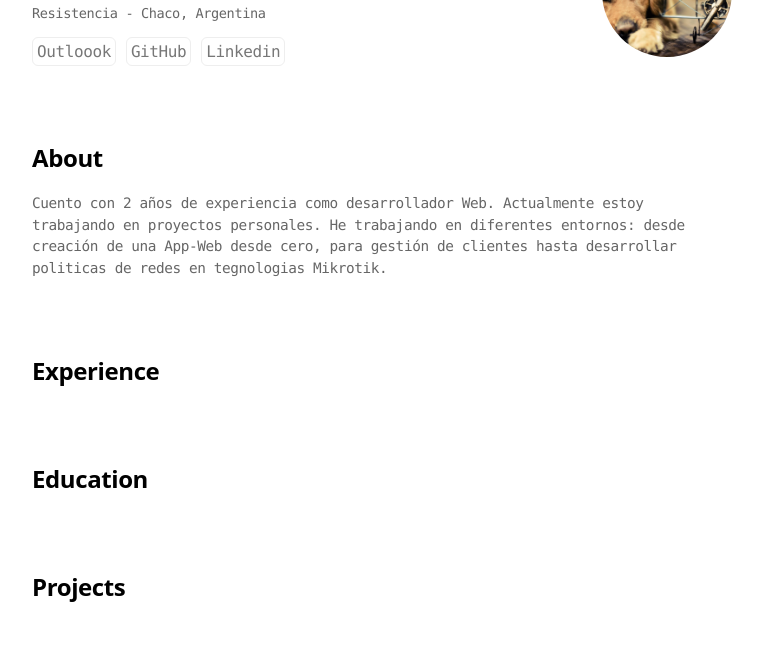
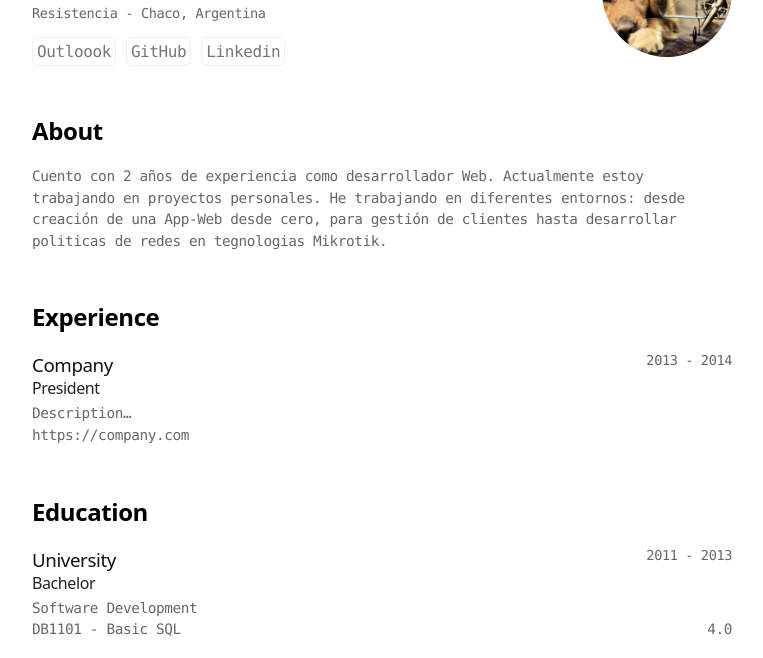
Before and after one commit to Makofig/porfolio, a plain HTML site: page index.html in a window 1280 px wide. Shown: the part 142-800 px from the top of the page, without its empty margins (258-1021 px from the left). Drawn offline with nearby package versions, Linux system fonts and the light colour scheme.

Commit message:
Terminando la sección de experience y education

```diff
--- a/index.html
+++ b/index.html
@@ -53,7 +53,7 @@
         }
         main section{
             max-width: 700px;
-            margin: 0 auto 75px;
+            margin: 0 auto 48px;
         }
         /* Estilando la cabecera del CV */
         main .container{
@@ -110,7 +110,38 @@
             border: 1px solid #ddd;
         }
         /* Fin de la Cabecera */
-        /* Estilando el About */
+        /* Estilando Experience */
+        main section ul{
+            display: flex;
+            flex-direction: column;
+            gap: 32px;
+        }
+        main section ul h3{
+            font-weight: 500;
+            color: #111;
+        }
+        main section ul h4{
+            color: #222;
+            font-weight: 400;
+        }
+        main section ul article header{
+            display: flex;
+            justify-content: space-between;
+            align-items: flex-start;
+            margin-bottom: 4px;
+        }
+        main section article header time{
+            color: #666;
+            font-size: 0.85rem;
+        }
+        /* Fin del estilado, section experience */
+        /* Estilando sección de educación */
+        main section article footer div{
+            display: flex;
+            justify-content: space-between;
+            align-items: flex-start;
+            margin-bottom: 4px;
+        }
     </style>
     <script>
         /*function fetchJSONData() {
@@ -134,6 +165,9 @@
                 const {name, label, location, email, image, profiles, summary} = cv.basics;
                 const {city, region } = location;
                 const {network, url} = profiles;
+                const {work} = cv;
+                const {education} = cv;
+
                 document.getElementById('name').textContent = name;
                 document.getElementById('label').textContent = label;
                 document.getElementById('location').textContent =  city + ', ' + region;
@@ -144,12 +178,10 @@
                 document.getElementById('image').alt = "Abatar";
                 document.getElementById('insert-about').textContent = summary;
 
-
+                /* Mostramos los elementos en el footer de la información */
                 const footer = document.querySelector('footer');
 
                 profiles.forEach(element => {
-                    console.log(element.network);
-                    console.log(element.url);
                     const iconos = document.createElement('a');
                     iconos.href = element.url;
                     iconos.target = "_blank";
@@ -158,6 +190,64 @@
                     footer.appendChild(iconos);
                 });
 
+                /* Mostramos los elementos en la experiencia */
+                const listWork = document.querySelector('#list-work');
+
+                work.forEach(element =>{
+                    const elemWork = document.createElement('li');
+                    const startYear = new Date(element.startDate).getFullYear();
+                    const endYear = element.endDate != null ? new Date(element.endDate).getFullYear() : "Actual";
+                    const years = `${startYear} - ${endYear}`;
+
+                    const mostElemet = `
+                        <article>
+                            <header>
+                                <div>
+                                    <h3>${element.name}</h3>
+                                    <h4>${element.position}</h4>
+                                </div>
+                                <time>${years}</time>
+                            </header>
+                            <footer>
+                                <p>${element.summary}</p>
+                                <p>${element.url}</p>
+                            </footer>
+                        </article>
+                    `;
+                    elemWork.innerHTML = mostElemet;
+                    listWork.appendChild(elemWork);
+                })
+
+                /* Mostramos los elementos en la Educación  */
+                const listEducation = document.querySelector('#list-education');
+
+                education.forEach(element =>{
+                    const elemEducation = document.createElement('li');
+                    const startYear = new Date(element.startDate).getFullYear();
+                    const endYear = element.endDate != null ? new Date(element.endDate).getFullYear() : "Actual";
+                    const years = `${startYear} - ${endYear}`;
+
+                    const mostElemet = `
+                        <article>
+                            <header>
+                                <div>
+                                    <h3>${element.institution}</h3>
+                                    <h4>${element.studyType}</h4>
+                                </div>
+                                <time>${years}</time>
+                            </header>
+                            <footer>
+                                <p>${element.area}</p>
+                                <div>
+                                    <p>${element.courses}</p>
+                                    <p>${element.score}</p>
+                                </div>
+                            </footer>
+                        </article>
+                    `;
+                    elemEducation.innerHTML = mostElemet;
+                    listEducation.appendChild(elemEducation);
+                })
             })
             .catch(err => console.error('Error fetching JSON:', err));
     </script>
@@ -196,10 +286,14 @@
         <!-- Experience -->
         <section id="Experience">
             <h1>Experience</h1>
+            <br>
+            <ul id="list-work"></ul>
         </section>
         <!-- Education -->
         <section id="Education">
             <h1>Education</h1>
+            <br>
+            <ul id="list-education"></ul>
         </section>
         <!-- Projects -->
         <section id="Projects">
```
